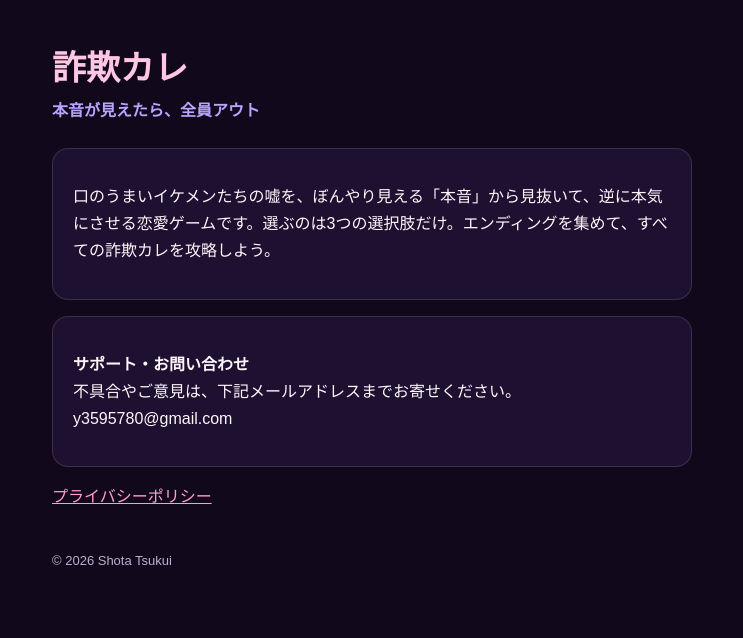
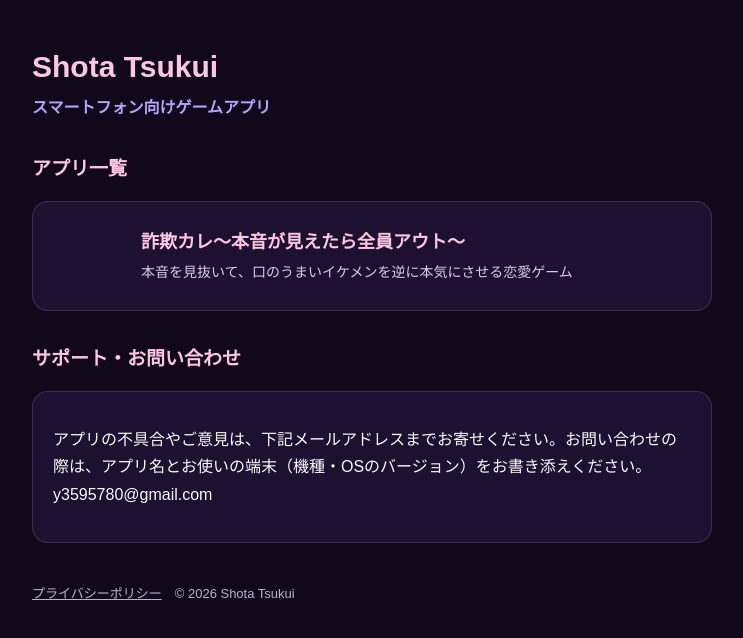
Before and after one commit to y3595780-boop/y3595780-boop.github.io, a plain HTML site: page index.html in a window 1280 px wide. Shown: the whole page, without its empty margins (268-1011 px from the left). Drawn offline with Linux system fonts and the light colour scheme.

Commit message:
Update index.html

```diff
--- a/index.html
+++ b/index.html
@@ -3,29 +3,29 @@
 <head>
 <meta charset="utf-8">
 <meta name="viewport" content="width=device-width, initial-scale=1">
-<title>詐欺カレ〜本音が見えたら全員アウト〜</title>
-<style>
-body{margin:0;background:#12081c;color:#fff7fb;font:16px/1.7 "Hiragino Maru Gothic ProN","Hiragino Sans",sans-serif}
-main{max-width:640px;margin:0 auto;padding:48px 20px}
-h1{font-size:34px;line-height:1.2;margin:0 0 8px;color:#ffc7e3}
-.sub{color:#b9a4ff;font-weight:700;margin:0 0 24px}
-a{color:#ff9fcd}
-.card{background:#1e1030;border:1px solid #ffffff22;border-radius:16px;padding:18px 20px;margin:16px 0}
-footer{color:#bfaecf;font-size:13px;margin-top:40px}
-</style>
+<title>Shota Tsukui｜スマホゲーム</title>
+<meta name="description" content="Shota Tsukuiが提供するスマートフォン向けゲームアプリの公式サイトです。">
+<link rel="stylesheet" href="style.css">
 </head>
 <body>
 <main>
-<h1>詐欺カレ</h1>
-<p class="sub">本音が見えたら、全員アウト</p>
+<h1>Shota Tsukui</h1>
+<p class="sub">スマートフォン向けゲームアプリ</p>
+
+<h2>アプリ一覧</h2>
+<!-- アプリを追加するときは、下のカードを1つコピーして中身を書き換える -->
+<a class="card app" href="sagikare/">
+<img src="sagikare/icon.png" alt="" onerror="this.style.visibility='hidden'">
+<div><b>詐欺カレ〜本音が見えたら全員アウト〜</b><span>本音を見抜いて、口のうまいイケメンを逆に本気にさせる恋愛ゲーム</span></div>
+</a>
+<!-- /アプリ一覧 -->
+
+<h2>サポート・お問い合わせ</h2>
 <div class="card">
-<p>口のうまいイケメンたちの嘘を、ぼんやり見える「本音」から見抜いて、逆に本気にさせる恋愛ゲームです。選ぶのは3つの選択肢だけ。エンディングを集めて、すべての詐欺カレを攻略しよう。</p>
+<p>アプリの不具合やご意見は、下記メールアドレスまでお寄せください。お問い合わせの際は、アプリ名とお使いの端末（機種・OSのバージョン）をお書き添えください。<br>y3595780@gmail.com</p>
 </div>
-<div class="card">
-<p><strong>サポート・お問い合わせ</strong><br>不具合やご意見は、下記メールアドレスまでお寄せください。<br>y3595780@gmail.com</p>
-</div>
-<p><a href="privacy.html">プライバシーポリシー</a></p>
-<footer>© 2026 Shota Tsukui</footer>
+
+<footer><a href="privacy.html">プライバシーポリシー</a>　© 2026 Shota Tsukui</footer>
 </main>
 </body>
 </html>
```
